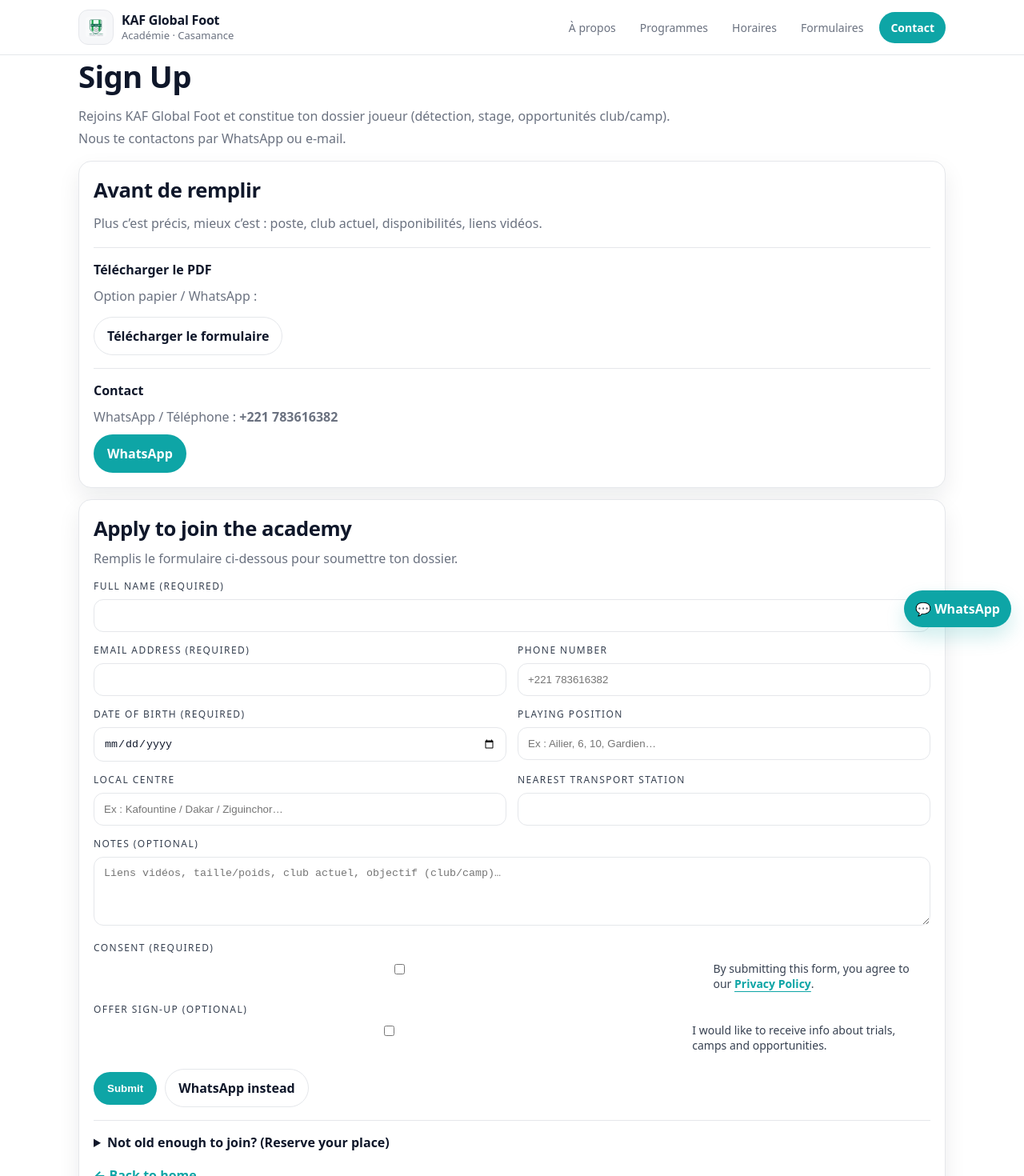
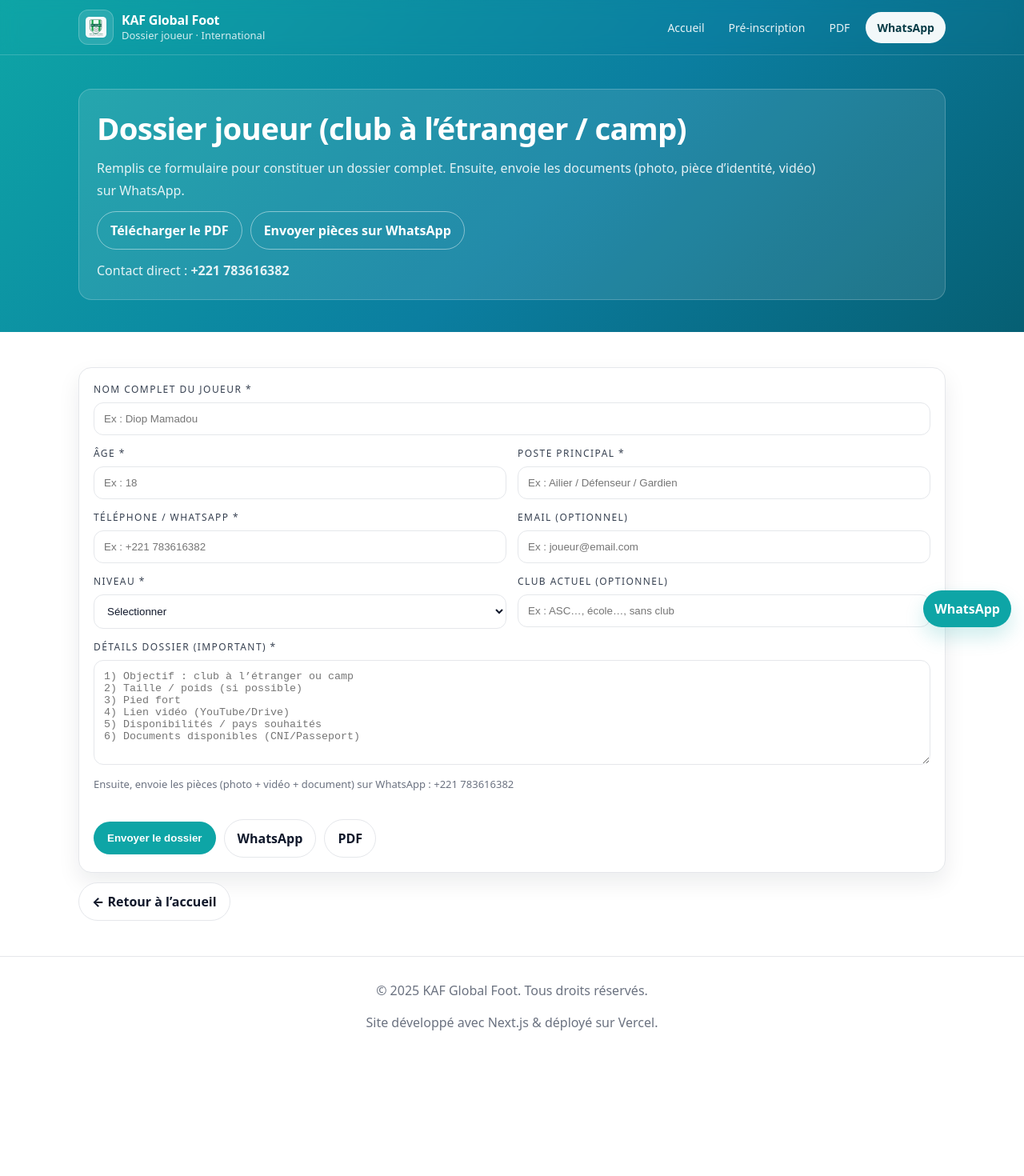
Before and after one commit to meliusmum-sketch/KAF-GLOBAL-FOOT, a Next.js app: page /sign-up in a window 1280 px wide. Shown: the top 1470 px of the page at 80% size. After the commit the page ends 1332 px from the top, so only its background shows below. Built offline with nearby package versions, Linux system fonts and the light colour scheme.

Commit message:
Update sign-up.tsx

```diff
--- a/pages/sign-up.tsx
+++ b/pages/sign-up.tsx
@@ -1,322 +1,175 @@
-// pages/sign-up.tsx
+// pages/sign-up.js
 import Head from "next/head";
 import Link from "next/link";
 
 export default function SignUp() {
   const siteUrl = "https://kafglobalfoot.com";
-  const whatsappNumber = "221783616382";
-  const phoneDisplay = "+221 783616382";
+  const phone = "+221 783616382";
+  const waLink = "https://wa.me/221783616382";
+  const pdfLink = "/downloads/KAF_Global_Foot_Player_Form_Final.pdf";
 
   return (
     <>
       <Head>
-        <title>Sign Up – KAF Global Foot</title>
+        <title>Dossier joueur – KAF Global Foot</title>
         <meta
           name="description"
-          content="Sign Up KAF Global Foot : dossier joueur, détection, stage et orientation club/camp."
+          content="Formulaire dossier joueur KAF Global Foot : informations personnelles et sportives pour faciliter club à l’étranger ou camp d’entraînement."
         />
         <link rel="canonical" href={`${siteUrl}/sign-up`} />
       </Head>
 
-      <div className="page">
+      {/* TOPBAR */}
+      <div className="topbar">
         <header className="site-header">
           <div className="site-header-inner">
             <div style={{ display: "flex", alignItems: "center", gap: 10 }}>
-              <img src="/logo-kaf.svg" alt="Logo KAF" className="site-logo" />
+              <img src="/logo-kaf.svg" alt="Logo KAF Global Foot" className="site-logo" />
               <div className="site-title-block">
                 <span className="site-title">KAF Global Foot</span>
-                <span className="site-tagline">Académie · Casamance</span>
+                <span className="site-tagline">Dossier joueur · International</span>
               </div>
             </div>
 
             <nav className="site-nav">
-              <Link href="/#apropos">À propos</Link>
-              <Link href="/#programmes">Programmes</Link>
-              <Link href="/#horaires">Horaires</Link>
-              <Link href="/#formulaires">Formulaires</Link>
-              <Link href="/#contact" className="site-nav-cta">
-                Contact
-              </Link>
+              <Link href="/">Accueil</Link>
+              <Link href="/inscription">Pré-inscription</Link>
+              <a href={pdfLink} target="_blank" rel="noopener noreferrer">
+                PDF
+              </a>
+              <a href={waLink} target="_blank" rel="noopener noreferrer" className="site-nav-cta">
+                WhatsApp
+              </a>
             </nav>
           </div>
         </header>
 
-        <main className="signup-wrap">
+        <section className="section" style={{ paddingTop: 28, paddingBottom: 26 }}>
           <div className="container">
-            <h1>Sign Up</h1>
-            <p style={{ maxWidth: 760 }}>
-              Rejoins KAF Global Foot et constitue ton dossier joueur (détection,
-              stage, opportunités club/camp). Nous te contactons par WhatsApp ou e-mail.
+            <div className="card" style={{ padding: 22 }}>
+              <h1 style={{ marginTop: 0 }}>Dossier joueur (club à l’étranger / camp)</h1>
+              <p style={{ maxWidth: 900 }}>
+                Remplis ce formulaire pour constituer un dossier complet. Ensuite, envoie les documents (photo, pièce
+                d’identité, vidéo) sur WhatsApp.
               </p>
-
-            <div className="signup-grid">
-              {/* COLONNE GAUCHE */}
-              <div className="card">
-                <h2>Avant de remplir</h2>
-                <p>
-                  Plus c’est précis, mieux c’est : poste, club actuel, disponibilités,
-                  liens vidéos.
-                </p>
-
-                <div className="hr" />
-
-                <h3>Télécharger le PDF</h3>
-                <p>Option papier / WhatsApp :</p>
-                <a
-                  className="btn btn-secondary"
-                  href="/downloads/KAF_Global_Foot_Player_Form_Final.pdf"
-                  target="_blank"
-                  rel="noopener noreferrer"
-                >
-                  Télécharger le formulaire
+              <div className="form-actions" style={{ marginTop: 10 }}>
+                <a className="btn btn-secondary" href={pdfLink} target="_blank" rel="noopener noreferrer">
+                  Télécharger le PDF
                 </a>
-
-                <div className="hr" />
-
-                <h3>Contact</h3>
-                <p style={{ marginBottom: 8 }}>
-                  WhatsApp / Téléphone : <strong>{phoneDisplay}</strong>
-                </p>
-                <a
-                  className="btn btn-primary"
-                  href={`https://wa.me/${whatsappNumber}`}
-                  target="_blank"
-                  rel="noopener noreferrer"
-                >
-                  WhatsApp
+                <a className="btn btn-secondary" href={waLink} target="_blank" rel="noopener noreferrer">
+                  Envoyer pièces sur WhatsApp
                 </a>
               </div>
+              <p style={{ marginTop: 12, marginBottom: 0 }}>
+                Contact direct : <strong>{phone}</strong>
+              </p>
+            </div>
+          </div>
+        </section>
+      </div>
 
-              {/* COLONNE DROITE */}
+      {/* DARK MAIN */}
+      <main className="dark-main">
+        <section className="section">
+          <div className="container">
             <div className="form-card">
-                <h2 style={{ marginBottom: 6 }}>Apply to join the academy</h2>
-                <p style={{ marginTop: 0, maxWidth: 760 }}>
-                  Remplis le formulaire ci-dessous pour soumettre ton dossier.
-                </p>
-
               <form method="POST" action="/api/inscription" className="form-grid">
-                  <input type="hidden" name="source" value="sign-up" />
+                {/* Petit marqueur pour identifier ce formulaire côté backend */}
+                <input type="hidden" name="formType" value="dossier-joueur" />
 
                 <div className="form-field">
-                    <label htmlFor="nom">Full name (Required)</label>
-                    <input id="nom" name="nom" type="text" required />
+                  <label htmlFor="nom">Nom complet du joueur *</label>
+                  <input id="nom" name="nom" type="text" required placeholder="Ex : Diop Mamadou" />
                 </div>
 
                 <div className="form-row">
                   <div className="form-field">
-                      <label htmlFor="email">Email address (Required)</label>
-                      <input id="email" name="email" type="email" required />
+                    <label htmlFor="age">Âge *</label>
+                    <input id="age" name="age" type="number" min="10" max="25" required placeholder="Ex : 18" />
                   </div>
                   <div className="form-field">
-                      <label htmlFor="telephone">Phone number</label>
-                      <input
-                        id="telephone"
-                        name="telephone"
-                        type="tel"
-                        placeholder={phoneDisplay}
-                      />
+                    <label htmlFor="poste">Poste principal *</label>
+                    <input id="poste" name="poste" type="text" required placeholder="Ex : Ailier / Défenseur / Gardien" />
                   </div>
                 </div>
 
                 <div className="form-row">
                   <div className="form-field">
-                      <label htmlFor="dob">Date of birth (Required)</label>
-                      <input id="dob" name="dob" type="date" required />
+                    <label htmlFor="telephone">Téléphone / WhatsApp *</label>
+                    <input id="telephone" name="telephone" type="tel" required placeholder="Ex : +221 783616382" />
                   </div>
                   <div className="form-field">
-                      <label htmlFor="poste">Playing position</label>
-                      <input
-                        id="poste"
-                        name="poste"
-                        type="text"
-                        placeholder="Ex : Ailier, 6, 10, Gardien…"
-                      />
+                    <label htmlFor="email">Email (optionnel)</label>
+                    <input id="email" name="email" type="email" placeholder="Ex : joueur@email.com" />
                   </div>
                 </div>
 
                 <div className="form-row">
                   <div className="form-field">
-                      <label htmlFor="centre">Local centre</label>
-                      <input
-                        id="centre"
-                        name="centre"
-                        type="text"
-                        placeholder="Ex : Kafountine / Dakar / Ziguinchor…"
-                      />
+                    <label htmlFor="niveau">Niveau *</label>
+                    <select id="niveau" name="niveau" required>
+                      <option value="">Sélectionner</option>
+                      <option value="formation">Formation</option>
+                      <option value="competition">Compétition</option>
+                      <option value="elite">Élite / Détection</option>
+                    </select>
                   </div>
                   <div className="form-field">
-                      <label htmlFor="transport">Nearest transport station</label>
-                      <input id="transport" name="transport" type="text" />
+                    <label htmlFor="club">Club actuel (optionnel)</label>
+                    <input id="club" name="club" type="text" placeholder="Ex : ASC…, école…, sans club" />
                   </div>
                 </div>
 
                 <div className="form-field">
-                    <label htmlFor="message">Notes (optional)</label>
+                  <label htmlFor="message">Détails dossier (important) *</label>
                   <textarea
                     id="message"
                     name="message"
-                      rows={4}
-                      placeholder="Liens vidéos, taille/poids, club actuel, objectif (club/camp)…"
+                    rows={7}
+                    required
+                    placeholder="1) Objectif : club à l’étranger ou camp
+2) Taille / poids (si possible)
+3) Pied fort
+4) Lien vidéo (YouTube/Drive)
+5) Disponibilités / pays souhaités
+6) Documents disponibles (CNI/Passeport) "
                   />
-                  </div>
-
-                  <div className="form-field">
-                    <label>Consent (Required)</label>
-                    <div style={{ display: "flex", gap: 10, alignItems: "flex-start" }}>
-                      <input
-                        id="consent"
-                        name="consent"
-                        type="checkbox"
-                        required
-                        style={{ marginTop: 4 }}
-                      />
-                      <label
-                        htmlFor="consent"
-                        style={{
-                          textTransform: "none",
-                          letterSpacing: "normal",
-                          fontSize: 14,
-                          margin: 0,
-                          color: "#374151",
-                        }}
-                      >
-                        By submitting this form, you agree to our{" "}
-                        <Link href="/confidentialite" className="btn-link">
-                          Privacy Policy
-                        </Link>
-                        .
-                      </label>
-                    </div>
-                  </div>
-
-                  <div className="form-field">
-                    <label>Offer sign-up (Optional)</label>
-                    <div style={{ display: "flex", gap: 10, alignItems: "flex-start" }}>
-                      <input id="offers" name="offers" type="checkbox" style={{ marginTop: 4 }} />
-                      <label
-                        htmlFor="offers"
-                        style={{
-                          textTransform: "none",
-                          letterSpacing: "normal",
-                          fontSize: 14,
-                          margin: 0,
-                          color: "#374151",
-                        }}
-                      >
-                        I would like to receive info about trials, camps and opportunities.
-                      </label>
-                    </div>
+                  <p className="form-help">
+                    Ensuite, envoie les pièces (photo + vidéo + document) sur WhatsApp : {phone}
+                  </p>
                 </div>
 
                 <div className="form-actions">
-                    <button className="btn btn-primary" type="submit">
-                      Submit
+                  <button type="submit" className="btn btn-primary">
+                    Envoyer le dossier
                   </button>
-                    <a
-                      className="btn btn-secondary"
-                      href={`https://wa.me/${whatsappNumber}`}
-                      target="_blank"
-                      rel="noopener noreferrer"
-                    >
-                      WhatsApp instead
+                  <a className="btn btn-secondary" href={waLink} target="_blank" rel="noopener noreferrer">
+                    WhatsApp
+                  </a>
+                  <a className="btn btn-secondary" href={pdfLink} target="_blank" rel="noopener noreferrer">
+                    PDF
                   </a>
                 </div>
               </form>
-
-                <div className="hr" />
-
-                <details>
-                  <summary style={{ cursor: "pointer", fontWeight: 900 }}>
-                    Not old enough to join? (Reserve your place)
-                  </summary>
-
-                  <div style={{ marginTop: 14 }}>
-                    <form method="POST" action="/api/inscription" className="form-grid">
-                      <input type="hidden" name="source" value="sign-up-reserve" />
-
-                      <div className="form-field">
-                        <label htmlFor="nom2">Full name (Required)</label>
-                        <input id="nom2" name="nom" type="text" required />
             </div>
 
-                      <div className="form-row">
-                        <div className="form-field">
-                          <label htmlFor="email2">Email address (Required)</label>
-                          <input id="email2" name="email" type="email" required />
-                        </div>
-                        <div className="form-field">
-                          <label htmlFor="telephone2">Phone number</label>
-                          <input id="telephone2" name="telephone" type="tel" />
+            <div style={{ marginTop: 12 }}>
+              <Link href="/" className="btn btn-secondary">
+                ← Retour à l’accueil
+              </Link>
             </div>
           </div>
-
-                      <div className="form-field">
-                        <label htmlFor="dob2">Date of birth (Required)</label>
-                        <input id="dob2" name="dob" type="date" required />
-                      </div>
-
-                      <div className="form-field">
-                        <label>Consent (Required)</label>
-                        <div style={{ display: "flex", gap: 10, alignItems: "flex-start" }}>
-                          <input
-                            id="consent2"
-                            name="consent"
-                            type="checkbox"
-                            required
-                            style={{ marginTop: 4 }}
-                          />
-                          <label
-                            htmlFor="consent2"
-                            style={{
-                              textTransform: "none",
-                              letterSpacing: "normal",
-                              fontSize: 14,
-                              margin: 0,
-                              color: "#374151",
-                            }}
-                          >
-                            I agree to the{" "}
-                            <Link href="/confidentialite" className="btn-link">
-                              Privacy Policy
-                            </Link>
-                            .
-                          </label>
-                        </div>
-                      </div>
-
-                      <div className="form-actions">
-                        <button className="btn btn-primary" type="submit">
-                          Reserve
-                        </button>
-                      </div>
-                    </form>
-                  </div>
-                </details>
-
-                <p style={{ marginTop: 16 }}>
-                  <Link href="/" className="btn-link">
-                    ← Back to home
-                  </Link>
-                </p>
-              </div>
-            </div>
-          </div>
-        </main>
+        </section>
 
         <footer className="site-footer">
           <p>© 2025 KAF Global Foot. Tous droits réservés.</p>
           <p>Site développé avec Next.js &amp; déployé sur Vercel.</p>
         </footer>
 
-        <a
-          href={`https://wa.me/${whatsappNumber}`}
-          className="whatsapp-button"
-          target="_blank"
-          rel="noopener noreferrer"
-        >
-          💬 WhatsApp
+        <a href={waLink} className="whatsapp-float" target="_blank" rel="noopener noreferrer">
+          WhatsApp
         </a>
-      </div>
+      </main>
     </>
   );
 }
```
Lines whose indentation alone changed are shown as unchanged.
